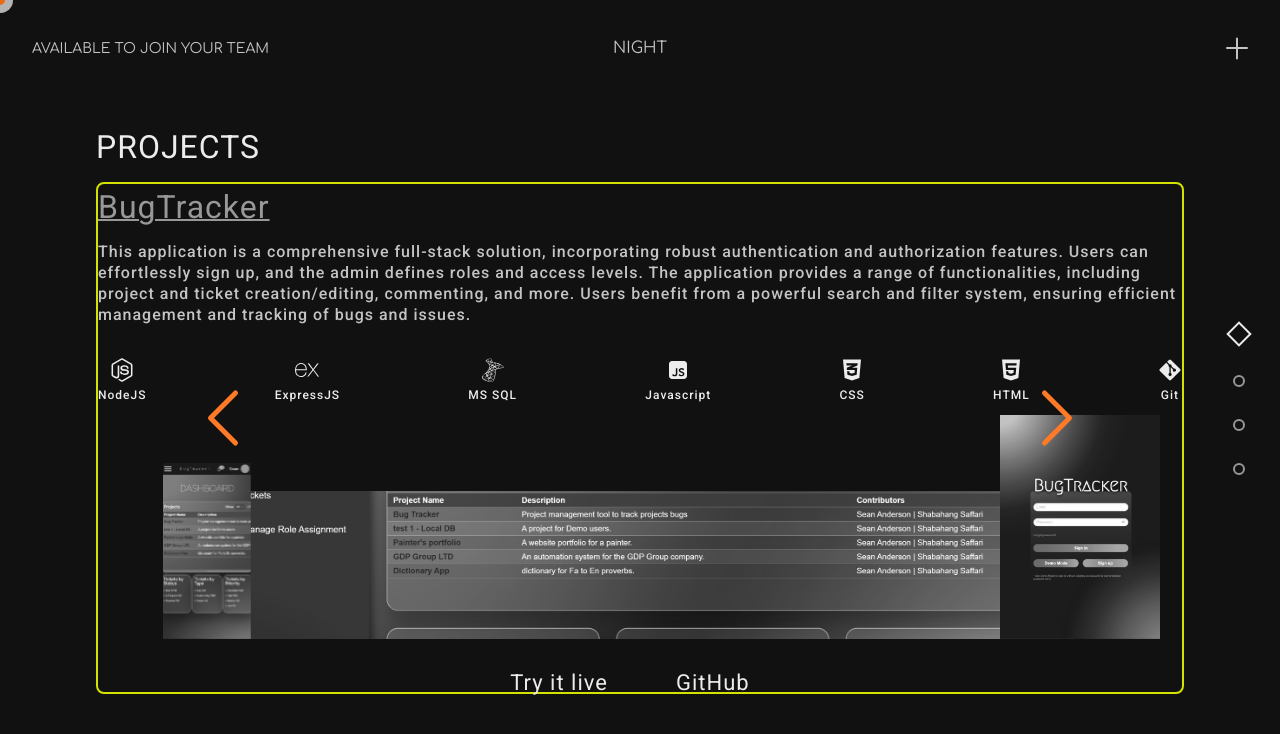
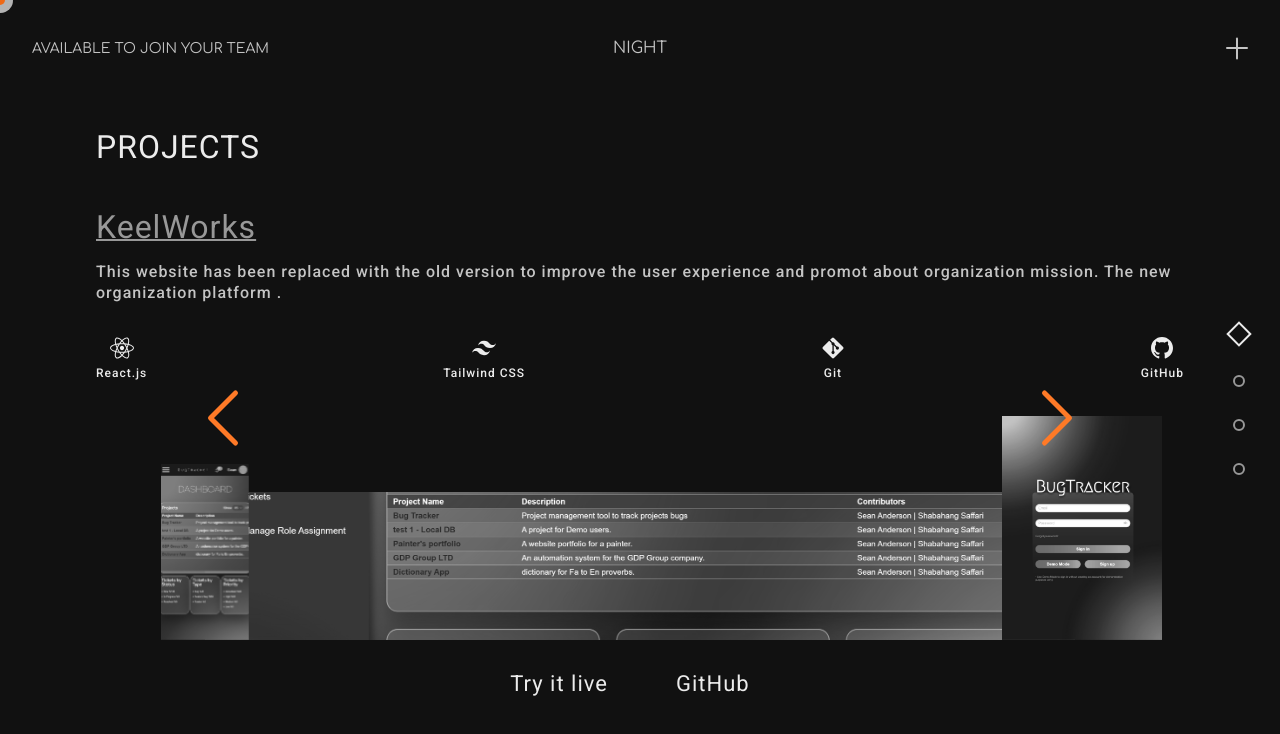
Before and after one commit to Shabahang-Saffari/Portfolio-Website, a React (Vite) app: page / in a window 1280 px wide. Both pictures are taken after a click on the button 223 px from the left and 1825 px from the top of the page. Shown: the part 1408-2142 px from the top of the page. Built offline with nearby package versions, Linux system fonts and the light colour scheme.

Commit message:
finishing the functionality of slider

```diff
--- a/src/components/Projects/Proj.jsx
+++ b/src/components/Projects/Proj.jsx
@@ -26,13 +26,27 @@ export const Proj = () => {
 
   // ************ Slider *************
   const [ProjData, setProjData] = useState();
+  const [currentProject, setCurrentProject] = useState(0);
 
-  const prev_slide = () => {};
-  const next_slide = () => {};
+  const prev_slide = () => {
+    if (currentProject > 0) {
+      setCurrentProject(currentProject - 1);
+    } else {
+      setCurrentProject(my_projects.length - 1);
+    }
+  };
+  const next_slide = () => {
+    if (currentProject === my_projects.length - 1) {
+      setCurrentProject(0);
+    } else {
+      setCurrentProject(currentProject + 1);
+    }
+  };
 
   return (
     <>
-      {my_projects.map((project) => {
+      <div className="project_wrapper">
+        {my_projects.map((project, project_index) => {
           const {
             id,
             name,
@@ -45,8 +59,18 @@ export const Proj = () => {
             pic3,
           } = project;
           return (
-          <div className="project_wrapper" key={id}>
-            <div className="slider_wrapper">
+            <div
+              className="slider_wrapper"
+              style={{
+                transform: `translateX(${
+                  (project_index - currentProject) * 120
+                }%)`,
+                opacity: project_index === currentProject ? 1 : 0,
+                visibility:
+                  project_index === currentProject ? "visible" : "hidden",
+              }}
+              key={id}
+            >
               <div className="left_side">
                 <div className="project_title">{name}</div>
                 <p className="prj_description">{description}</p>
@@ -118,9 +142,9 @@ export const Proj = () => {
                 </div>
               </div>
             </div>
-          </div>
           );
         })}
+      </div>
       <div className="slider_btns_wrapper">
         <button
           type="button"
--- a/src/components/Projects/projects.scss
+++ b/src/components/Projects/projects.scss
@@ -50,12 +50,13 @@
 
 .project_wrapper {
   position: relative;
+  // overflow: hidden;
   @include flex_center;
   flex-direction: column;
   width: 100%;
   height: 500px;
   // background: $primary_650;
-  border: 2px solid rgb(211, 226, 0) !important;
+  // border: 2px solid rgb(211, 226, 0) !important;
 }
 .slider_wrapper {
   position: absolute;
@@ -63,6 +64,7 @@
   flex-direction: column;
   width: 100%;
   height: 100%;
+  transition: $transition;
 }
 .left_side {
   // overflow: hidden;
@@ -178,8 +180,8 @@
   left: 8%;
 }
 .next_slide_btn {
+  top: 40%;
   right: 8%;
-  top: 40%;
 }
 // ************************************
 // ************ Tablet ***************
--- a/src/components/data.jsx
+++ b/src/components/data.jsx
@@ -177,23 +177,23 @@ export const my_projects = [
     pic2: BugTracker_tablet,
     pic3: BugTracker_cellphone,
   },
-  // {
-  //   id: nanoid(),
-  //   name: "KeelWorks",
-  //   live_url: "https://www.keelworks.org/",
-  //   github_url: "https://github.com/keelworks/keelworks-website.git",
-  //   description:
-  //     "This website has been replaced with the old version to improve the user experience and promot about organization mission. The new organization platform .",
-  //   techs: [
-  //     { id: nanoid(), name: "React.js", icon: <FaReact /> },
-  //     { id: nanoid(), name: "Tailwind CSS", icon: <SiTailwindcss /> },
-  //     { id: nanoid(), name: "Git", icon: <FaGitAlt /> },
-  //     { id: nanoid(), name: "GitHub", icon: <GrGithub /> },
-  //   ],
-  //   pic1: BugTracker_desktop,
-  //   pic2: BugTracker_tablet,
-  //   pic3: BugTracker_cellphone,
-  // },
+  {
+    id: nanoid(),
+    name: "KeelWorks",
+    live_url: "https://www.keelworks.org/",
+    github_url: "https://github.com/keelworks/keelworks-website.git",
+    description:
+      "This website has been replaced with the old version to improve the user experience and promot about organization mission. The new organization platform .",
+    techs: [
+      { id: nanoid(), name: "React.js", icon: <FaReact /> },
+      { id: nanoid(), name: "Tailwind CSS", icon: <SiTailwindcss /> },
+      { id: nanoid(), name: "Git", icon: <FaGitAlt /> },
+      { id: nanoid(), name: "GitHub", icon: <GrGithub /> },
+    ],
+    pic1: BugTracker_desktop,
+    pic2: BugTracker_tablet,
+    pic3: BugTracker_cellphone,
+  },
 ];
 // ************ Portfolio Tech Used ***********
 export const my_website = {
```
Lines whose indentation alone changed are shown as unchanged.
